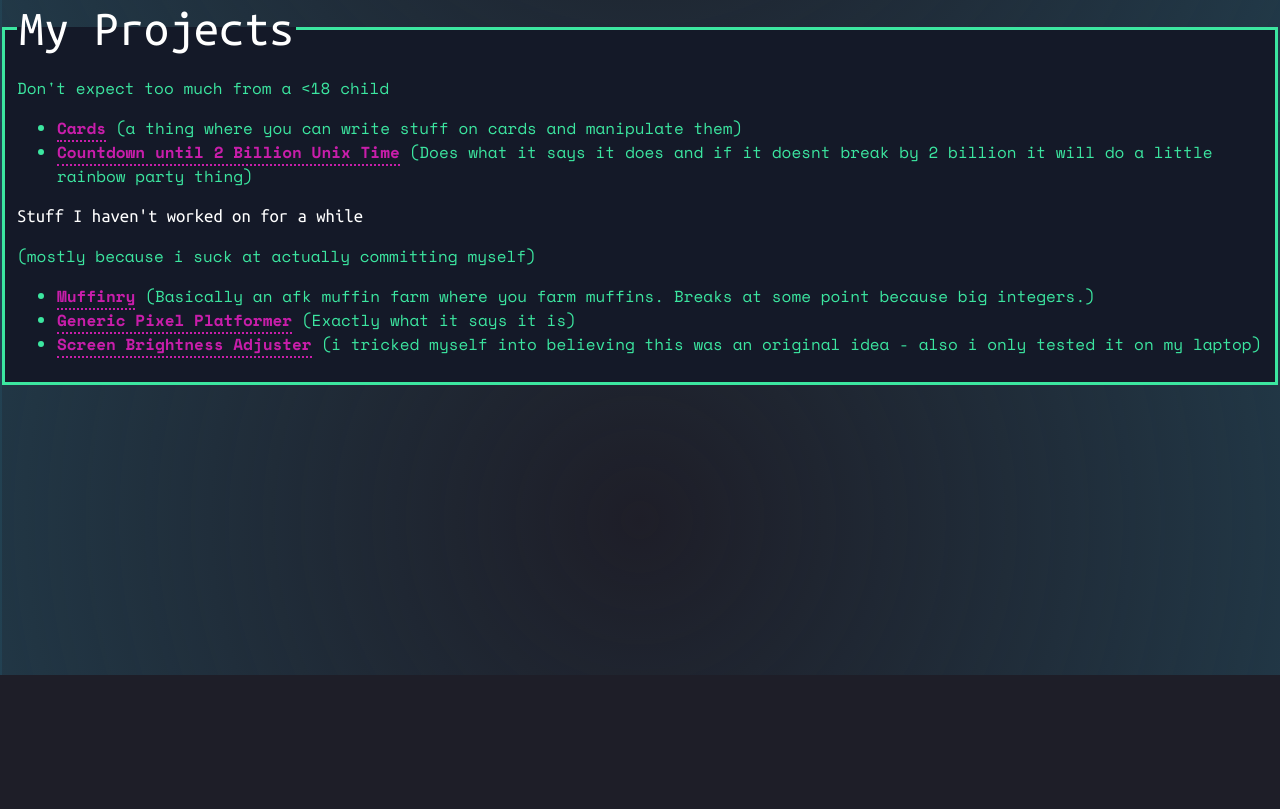
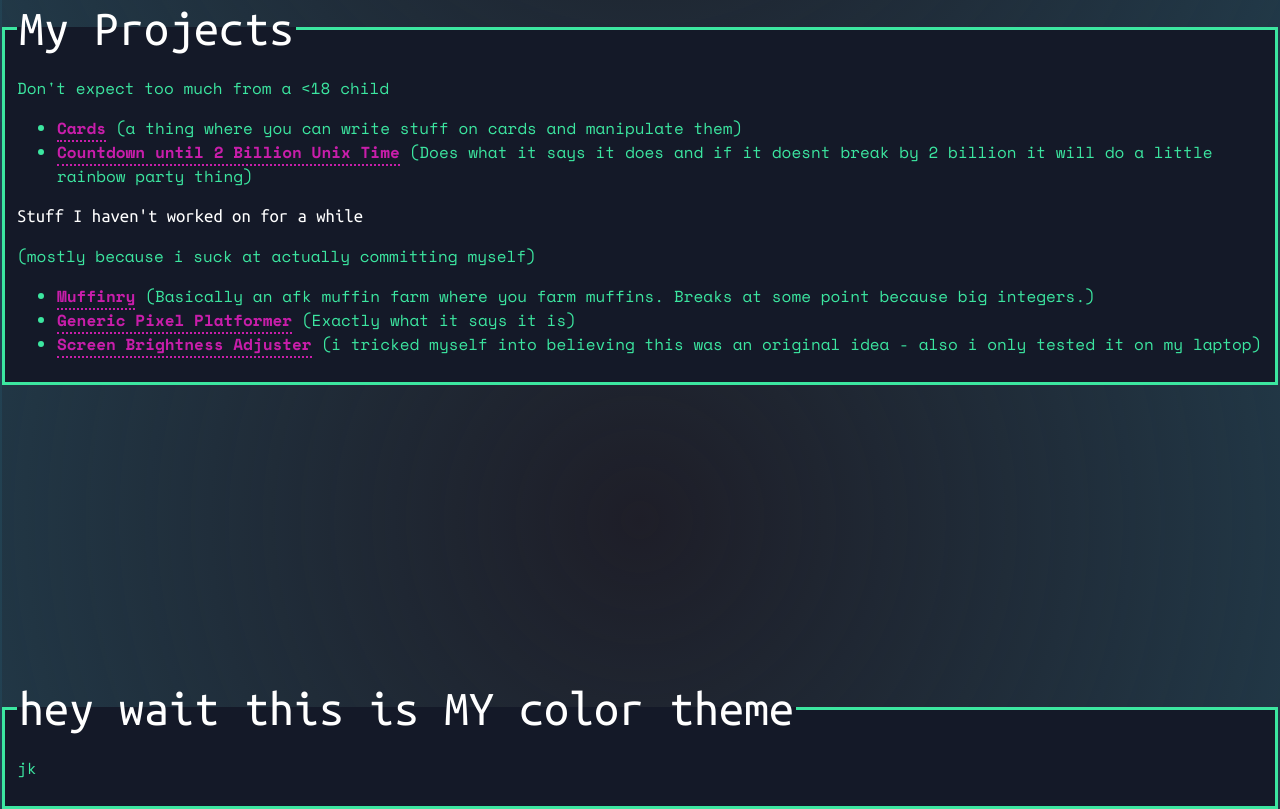
Before and after one commit to awful-coder/awful-coder.github.io, a plain HTML site: page index.html in a window 1280 px wide. Shown: the part 1480-2289 px from the top of the page. Before the commit the page ends 2155 px from the top, so only its background shows below. Drawn offline with nearby package versions, Linux system fonts and the light colour scheme.

Commit message:
Update index.html
lrmpu oeism

```diff
--- a/index.html
+++ b/index.html
@@ -46,7 +46,11 @@
             </ul>
         </fieldset>
         <hr>
-
+        <fieldset title="..." style="background-color:rgb(20,25,40);">
+            <legend>hey wait this is MY color theme</legend>
+            <p>jk</p>
+        </fieldset>
+        <nr>
         <script src="indexstuff/script.js" type="text/javascript"></script>
     </body>
 </html>
```
